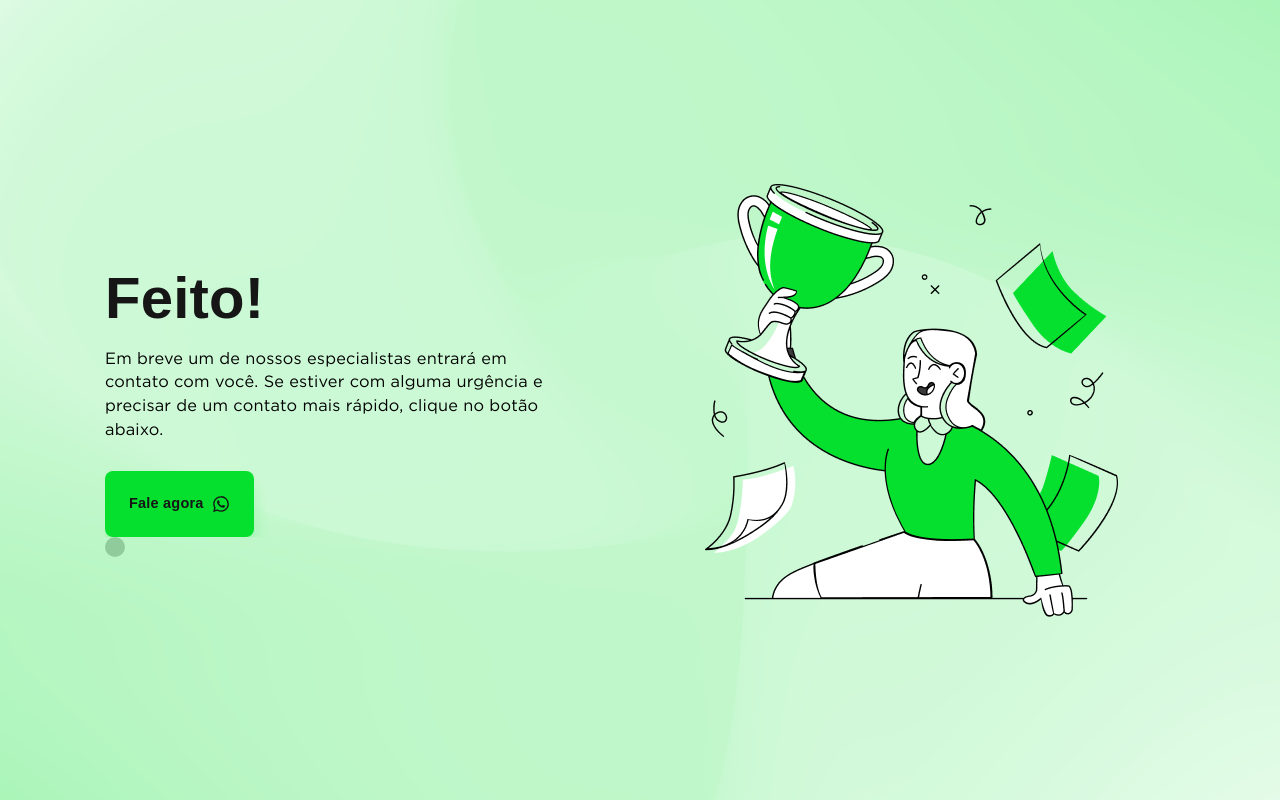
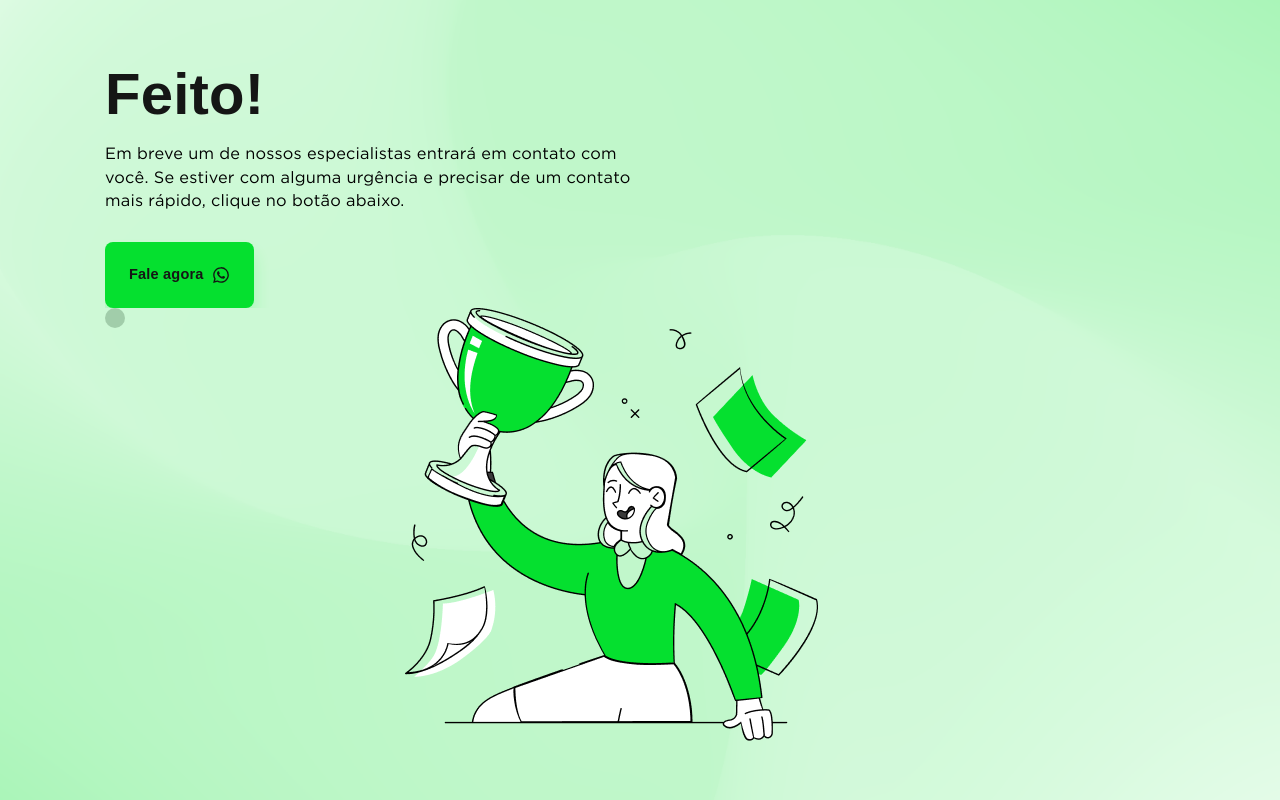
Before and after one commit to nvdata/data-obrigado, a plain HTML site: page index.html in a window 1280 px wide. Drawn offline with nearby package versions, Linux system fonts and the light colour scheme; a web font is replaced by a local one.

Commit message:
correcao

```diff
--- a/index.html
+++ b/index.html
@@ -26,7 +26,7 @@
             <div class="container">
                 <div class="row justify-content-around thanks__wrapper">
 
-                    <div class="thanks__intro col-11  col-md-5  align-self-center">
+                    <div class="thanks__intro col-11  align-self-center">
 
 
                         <div class="lottie__container"> </div>
```
